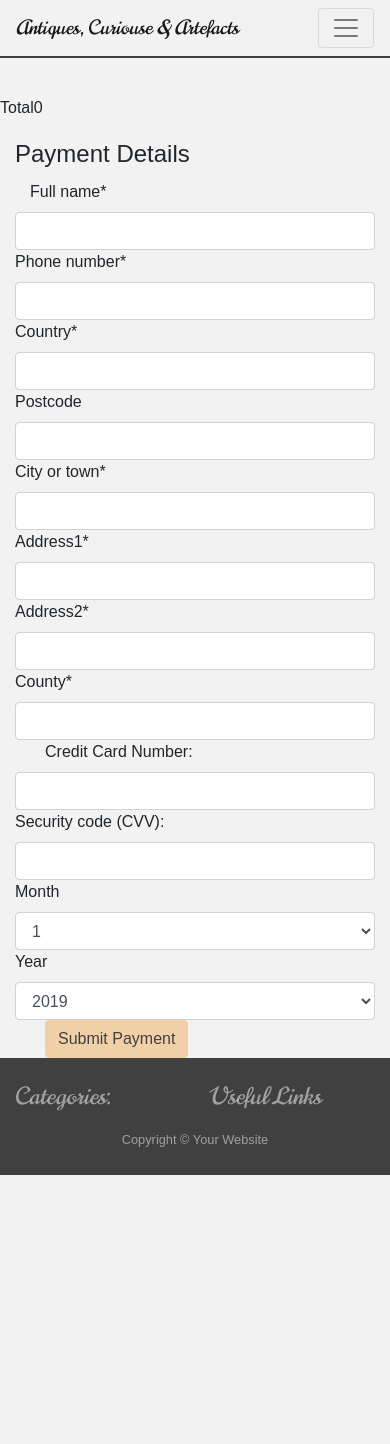
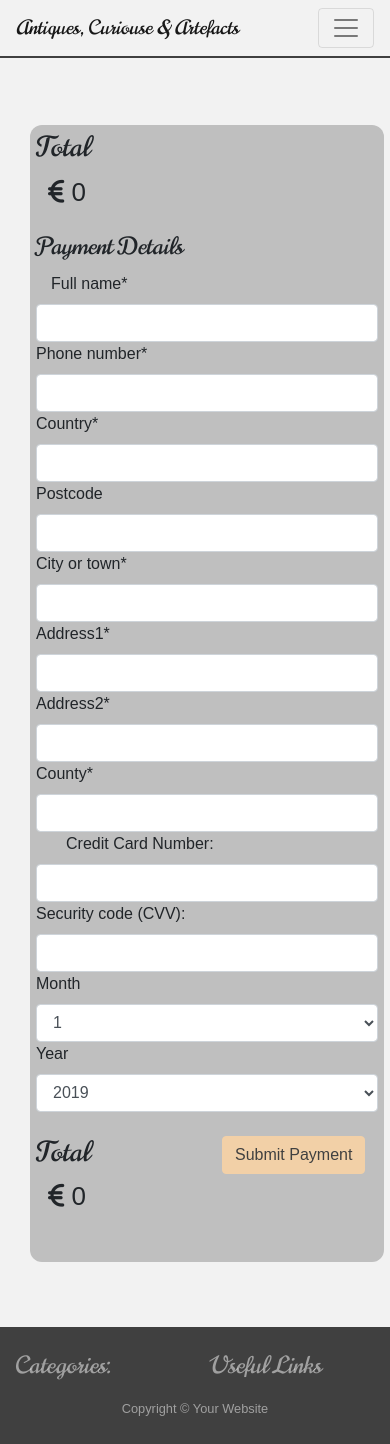
Before and after one commit to dano5342/Milestone4V2, a Django app: page /checkout/ in a window 390 px wide. Before the commit the page ends 1175 px from the top, so only its background shows below. Run offline with Django 3.2, Linux system fonts and the light colour scheme; the visitor is signed in with stand-in values (Sample User, id 1); data that the repository does not hold is empty; parts of the project's set-up code (start-up, migrations or seed data) failed here and were passed over; some libraries are stand-ins or nearby versions; some web fonts are replaced.

Commit message:
addition of media query content for phones/tablet for the checkout and cart areas. Fixed a bug where only 1-11 months were showing in the selection for credit card months. Extremely large push on CHeckout styling, quite happy with the overall cart/checkout now. All products margin updated. Additional use of the I-range counter in the product detail view for adding to the cart, this removes the baseten issue from bugging out when selecting an item as 0 and breaking the website. Updated scss rules

```diff
--- a/checkout/forms.py
+++ b/checkout/forms.py
@@ -4,7 +4,7 @@ from .models import Order, OrderLineItem
 
 class MakePaymentForm(forms.Form):
 
-    MONTH_CHOICES = [(i, i) for i in range(1, 12)]
+    MONTH_CHOICES = [(i, i) for i in range(1, 13)]
     YEAR_CHOICES = [(j, j) for j in range(2019, 2029)]
 
     credit_card_number = forms.CharField(label='Credit Card Number:', required=False)
--- a/checkout/templates/checkout.html
+++ b/checkout/templates/checkout.html
@@ -13,48 +13,91 @@
 {% endblock %}
 
 {% block content %}
-<div class="container">
-    <div class="row row-flex">
-        {% for item in cart_items %}
-        <div class="col-xs-10 col-xs-offset-1 col-sm-offset-0 col-sm-6 col-md-4 display panel panel-default">
-            <div class="card">
-                <div class="panel-body">
-                    <div class="caption">
-                        <h3>{{ item.product.title }}</h3>
-                        <p class="product-description">{{ item.product.summary }}</p>
-                        <p>Number to purchase: {{ item.quantity }}</p>
-                        <p>at this price: {{item.product.price}} each</p>
+<section class="container cart-container">
+    <div class="items-container">
+        <div class="row">
+            <div class="col-12 d-md-none">
+                {% for item in cart_items %}
+                {% if item %}
+                <ul>
+                    <li>
+                        <h6 class="title">{{ item.product.title }}</h6>
+                        <div class="row">
+                            <div class="col-12">
+                                <p>Quantity: {{item.quantity}}</p>
+                            </div>
+                        </div>
+                    </li>
+                </ul>
+                {% endif %}
+                {% endfor %}
+                <div class="row">
+                <div class="col justify-content-center">
+                    <h3 class="title">Total</h3>
+                    <p class="price"><i class="fas fa-euro-sign"></i> {{ total }}</p>
+                </div></div>
+            </div>
+            <div class="col-12 col-md-6">
+                <form role="form" method="POST" id="payment-form" action="{% url 'checkout' %}">
+                    {% csrf_token %}
+                    <legend class="title">Payment Details</legend>
+                    <div id="credit-card-errors" style="display: none;">
+                        <div id="alert-message block-message error" id="stripe-error-message"></div>
+                    </div>
+                    <div class="form-group col-md-6">
+                        {{ order_form | crispy }}
+                    </div>
+                    <div class="form-group col-md-6">
+                        {{ payment_form | crispy }}
+                    </div>
+                    <div class="form-group col-md-12">
+                        <div class="row">
+                            <div class="col">
+                                <h3 class="title">Total</h3>
+                                <p class="price"><i class="fas fa-euro-sign"></i> {{ total }}</p>
+                            </div>
+                            <div class="col">
+                                <input class="btn btn-primary" id="submit_payment_btn" name="commit" type="submit"
+                                    value="Submit Payment"></div>
+                        </div>
+                    </div>
+                </form>
+            </div>
+            <div class="col-12 col-md-6">
+                <div class="ch-total-container d-none d-md-block">
+                    <div class="padding">
+                    <div class="row">
+                        <h4 class="title">Your Products:</h4>
+                    </div>
+                        {% for item in cart_items %}
+                        {% if item %}
+                        <div class="row ch-pr-row">
+                            <div class="col-6">
+                                <img src="{{MEDIA_URL}}{{item.product.image}}" alt="{{item.product.title}}"
+                                    class="cart-image">
+                            </div>
+                            <div class="col-6">
+                                <h4 class="title">{{ item.product.title }}</h4>
+                                <div class="row">
+                                    <div class="col-12">
+                                        <p>Quantity: {{item.quantity}}</p>
+                                    </div>
+                                </div>
+                            </div>
+                        </div>
+                        {% endif %}
+                        {% endfor %}
+                        <div class="row">
+                            <h3 class="title">Total</h3>
+                            <p class="price"><i class="fas fa-euro-sign"></i> {{ total }}</p>
+                        </div>
                     </div>
                 </div>
             </div>
         </div>
-        {% endfor %}
-    </div>
-    <div class="row">
-        <p>Total</p>
-        <p><span class="glyphicon glyphicon-euro" aria-hidden="true"></span>{{ total }}</p>
-    </div>
+</section>
 
-    <form role="form" method="POST" id="payment-form" action="{% url 'checkout' %}">
-        {% csrf_token %}
+<div class="container">
 
-        <legend>Payment Details</legend>
-
-        <div id="credit-card-errors" style="display: none;">
-            <div id="alert-message block-message error" id="stripe-error-message"></div>
-        </div>
-
-        <div class="form-group col-md-6">
-            {{ order_form | crispy }}
-        </div>
-
-        <div class="form-group col-md-6">
-            {{ payment_form | crispy }}
-        </div>
-
-        <div class="form-group col-md-12">
-            <input class="btn btn-primary" id="submit_payment_btn" name="commit" type="submit" value="Submit Payment">
-        </div>
-    </form>
 </div>
 {% endblock %}
--- a/products/templates/all_products.html
+++ b/products/templates/all_products.html
@@ -30,7 +30,7 @@
                     aria-hidden="true"></i></button>
         </form>
     </div>
-    <div class="row row-flex">
+    <div class="row row-flex margin">
         <div class="col">
             <h2>Your Browsing {% if category %} {{category.category}} {% else %} All Products {% endif %}</h2>
         </div>
--- a/static/styles/css/main.css
+++ b/static/styles/css/main.css
@@ -159,7 +159,7 @@ html {
   display: inline; }
 
 .form-margin {
-  margin-right: 4px; }
+  margin: 4px 2px; }
 
 .info-container {
   margin: 4px 10px;
@@ -225,7 +225,8 @@ html {
   padding-top: 25vh; }
 
 .price {
-  font-size: 26px; }
+  font-size: 26px;
+  padding-left: 12px; }
 
 .desc-area {
   margin-top: 25px; }
@@ -248,6 +249,9 @@ html {
   margin-bottom: 16px; }
 
 /* Cart Styling */
+section {
+  min-height: 75vh; }
+
 .basket {
   padding-top: 12px; }
 
@@ -278,7 +282,13 @@ html {
   padding: 12px;
   margin: 4px; }
 
-/* Checkout Styling */
+.ch-pr-row {
+  margin: 4px;
+  padding: 5px; }
+
+.remove-but {
+  margin-left: 120px; }
+
 /* Footer */
 #sticky-footer {
   flex-shrink: none;
@@ -329,6 +339,9 @@ html {
     width: 70%;
     margin-right: 12px; }
 
+  .margin {
+    margin: 12px; }
+
   /* Detailed View */
   .detail-image {
     height: 35vh; }
@@ -338,7 +351,14 @@ html {
 
   .total-container {
     width: 100%;
-    padding: 12px; } }
+    padding: 12px; }
+
+  .cart-container {
+    margin-top: 8px; }
+
+  .remove-but {
+    margin-left: 301px;
+    margin-bottom: 7px; } }
 /* Tablets */
 @media only screen and (min-device-width: 768px) and (max-device-width: 1024px) {
   .landing-image {
@@ -364,6 +384,9 @@ html {
   .about {
     margin: 12px; } }
 @media only screen and (min-device-width: 768px) and (max-device-width: 1024px) and (orientation: portrait) {
+  body {
+    padding-top: 12px; }
+
   .detail-image {
     height: 35vh; }
 
@@ -378,6 +401,9 @@ html {
     /* margin: 45px; */
     width: 100%; }
 
+  .remove-but {
+    margin-left: 145px; }
+
   .total-container {
     width: 100%;
     padding: 12px; } }
--- a/static/styles/scss/main.scss
+++ b/static/styles/scss/main.scss
@@ -222,7 +222,7 @@ html {
 }
 
 .form-margin {
-  margin-right: 4px;
+  margin: 4px 2px;
 }
 
 .info-container {
@@ -306,6 +306,7 @@ html {
 
 .price {
   font-size: 26px;
+  padding-left: 12px;
 }
 
 .desc-area {
@@ -336,6 +337,9 @@ html {
 }
 
 /* Cart Styling */
+section {
+  min-height: 75vh;
+}
 .basket {
   padding-top: 12px;
 }
@@ -373,7 +377,15 @@ html {
   margin: 4px;
 }
 
-/* Checkout Styling */
+
+.ch-pr-row {
+  margin: 4px;
+  padding: 5px;
+}
+
+.remove-but {
+  margin-left: 120px;
+}
 
 
 /* Footer */
@@ -439,7 +451,9 @@ html {
     width: 70%;
     margin-right: 12px;
   }
-
+  .margin {
+    margin: 12px;
+  }
   /* Detailed View */
   .detail-image {
     height: 35vh;
@@ -452,6 +466,13 @@ html {
   .total-container {
     width: 100%;
     padding: 12px;
+  }
+  .cart-container{
+    margin-top: 8px;
+  }
+  .remove-but {
+    margin-left: 301px;
+    margin-bottom: 7px;
   }
 }
 
@@ -493,6 +514,10 @@ html {
 }
 
 @media only screen and (min-device-width : 768px) and (max-device-width : 1024px) and (orientation : portrait) {
+  body {
+    padding-top: 12px;
+  }
+
   .detail-image {
     height: 35vh;
   }
@@ -509,7 +534,9 @@ html {
     /* margin: 45px; */
     width: 100%;
   }
-
+  .remove-but {
+    margin-left: 145px;
+}
   .total-container {
     width: 100%;
     padding: 12px;
```
Also changed, not shown: cart/templates/cart.html (+15 -4 lines), products/templates/prod_detail.html (+9 -1 lines), 1 other file.
